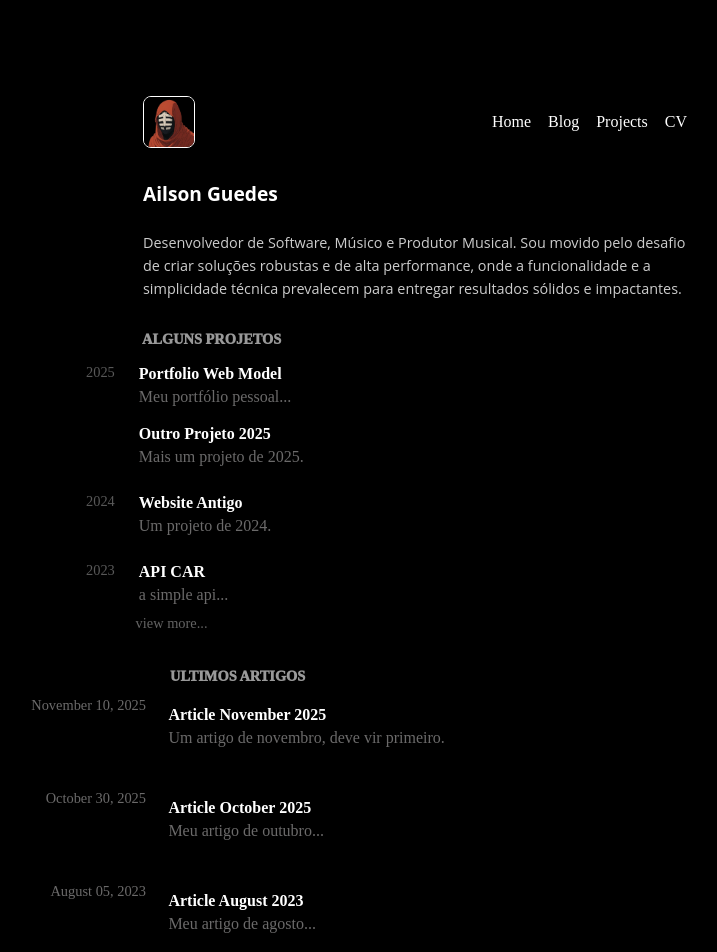
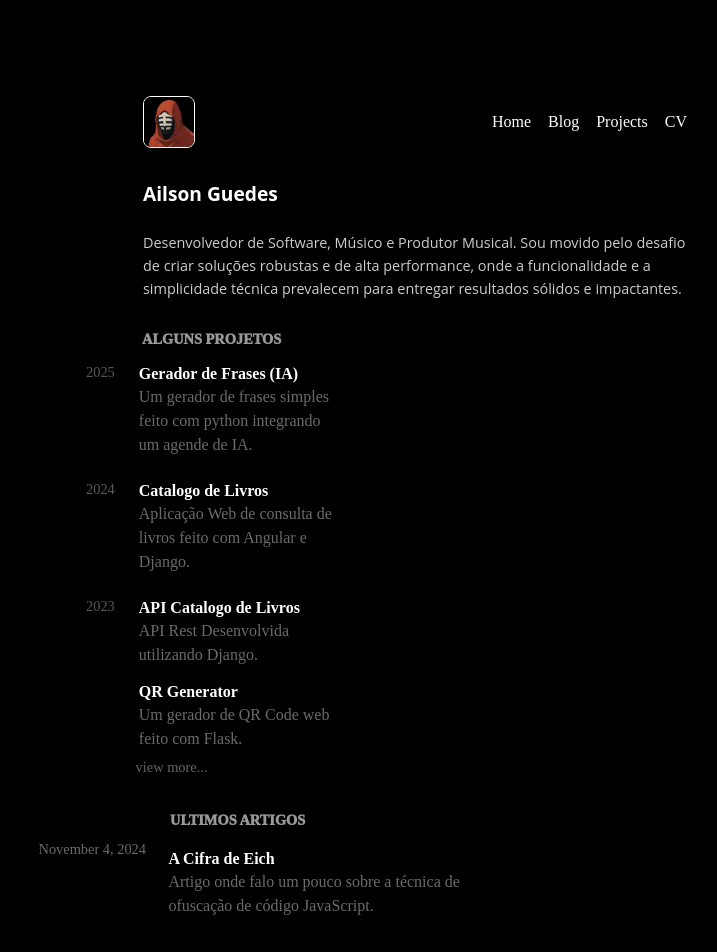
Before and after one commit to ailsonguedes/ailsonguedes.github.io, a React (Vite) app: page / in a window 1280 px wide. Shown: the top 952 px of the page, without its empty margins (222-939 px from the left). Built offline with nearby package versions, Linux system fonts and the light colour scheme.

Commit message:
Commit inicial pós migração

```diff
--- a/index.html
+++ b/index.html
@@ -3,7 +3,8 @@
   <head>
     <meta charset="UTF-8" />
     <meta name="viewport" content="width=device-width, initial-scale=1.0" />
-    <title>portfoliowebmodel</title>
+    <link rel="icon" type="image/x-icon" href="./src/assets/logo_nosllyah.jpeg">
+    <title>Ailson - Software Developer</title>
   </head>
   <body>
     <div id="root"></div>
--- a/src/components/ArticlesSection/ArticlesSection.tsx
+++ b/src/components/ArticlesSection/ArticlesSection.tsx
@@ -55,7 +55,7 @@ export function ArticlesSection(){
                 ))}
             </div>
 
-            <a href={SECTION_VIEW_ALL_LINK} className={styles.sectionViewMoreLink}>
+            <a href="https://medium.com/@ailsonsixseven" target="_blank" className={styles.sectionViewMoreLink}>
                 view more...
             </a>
 
--- a/src/components/Footer/Footer.tsx
+++ b/src/components/Footer/Footer.tsx
@@ -26,17 +26,17 @@ export function Footer(){
                 <div className={styles.footerRightContainer}>
 
                     {/* Exemplo de link para e-mail/contato */}
-                    <a href="mailto:contato@nosllyah.com" className={styles.footerLink}>
+                    <a href="mailto:ailsonsixseven@gmail.com" target='_blank' className={styles.footerLink}>
                         <img src="https://cdn.jsdelivr.net/npm/lucide-static@latest/icons/mail.svg" alt="Email" className={styles.footerIcon} width="20" height="20"></img>
                     </a>
 
                     {/* GitHub */}
-                    <a href="https://github.com/seuusuario" className={styles.footerLink}>
+                    <a href="https://github.com/ailsonguedes" target='_blank' className={styles.footerLink}>
                         <img src={GITHUB_ICON_URL} alt="GitHub" className={styles.footerIcon} width="20" height="20"></img>
                     </a>
 
                     {/* LinkedIn */}
-                    <a href="https://linkedin.com/in/seuusuario" className={styles.footerLink}>
+                    <a href="https://www.linkedin.com/in/ailson-guedes-059795149/" target='_blank' className={styles.footerLink}>
                         <img src={LINKEDIN_ICON_URL} alt="LinkedIn" className={styles.footerIcon} width="20" height="20"></img>
                     </a>
                 </div>
--- a/src/components/NavBar/NavBar.tsx
+++ b/src/components/NavBar/NavBar.tsx
@@ -14,10 +14,10 @@ export function NavBar(){
                 <div className={styles.navSpace}></div>
 
                 <div className={styles.navRightContainer}>
-                    <a className={styles.navLinks}>Home</a>
-                    <a className={styles.navLinks}>Blog</a>
-                    <a className={styles.navLinks}>Projects</a>
-                    <a className={styles.navLinks}>CV</a>
+                    <a className={styles.navLinks} href='#'>Home</a>
+                    <a className={styles.navLinks} href='https://medium.com/@ailsonsixseven' target='_blank'>Blog</a>
+                    <a className={styles.navLinks} href='https://github.com/ailsonguedes' target='_blank'>Projects</a>
+                    <a className={styles.navLinks} href='#'>CV</a>
                 </div>
             </nav>
         </>
--- a/src/components/ProjectsSection/ProjectsSection.module.css
+++ b/src/components/ProjectsSection/ProjectsSection.module.css
@@ -69,7 +69,7 @@
     transition: color 0.3s ease;
 }
 
-.viewMoreLink:hover {
+.sectionViewMoreLink:hover {
     color: #E5E7EB;
 }
 
--- a/src/components/ProjectsSection/ProjectsSection.tsx
+++ b/src/components/ProjectsSection/ProjectsSection.tsx
@@ -50,7 +50,7 @@ export function ProjectsSection(){
                 ))}
             </div>
 
-            <a href={SECTION_VIEW_ALL_LINK} className={styles.sectionViewMoreLink}>
+            <a href="https://github.com/ailsonguedes" target='_blank' className={styles.sectionViewMoreLink}>
                 view more...
             </a>
 
--- a/src/pages/ArticlesSection/ArticlesSectionData.ts
+++ b/src/pages/ArticlesSection/ArticlesSectionData.ts
@@ -10,27 +10,27 @@ export interface Article {
 
 export const articlesSectionData: Article[] = [
   {
-    title: "Article October 2025",
-    description: "Meu artigo de outubro...",
-    year: "2025",
-    month: "October",
-    day: "30",
-    link: "https://gelzin.com/article/2025/10/30"
+    title: "Sobre ORCAS e Ceifadores",
+    description: "Neste artigo falo um pouco sobre a linguagem ORCA, utilizada para criação musical.",
+    year: "2023",
+    month: "November",
+    day: "27",
+    link: "https://medium.com/@ailsonsixseven/sobre-orcas-e-ceifadores-432cf2fcd98c"
   },
   {
-    title: "Article August 2023",
-    description: "Meu artigo de agosto...",
-    year: "2023",
-    month: "August",
-    day: "05",
-    link: "https://gelzin.com/article/2023/08/05"
+    title: "Em Defesa Daquilo Que Não Precisa Ser Defendido",
+    description: "Artigo onde documento a minha primeira experência utilizando Angular.",
+    year: "2024",
+    month: "March",
+    day: "23",
+    link: "https://medium.com/@ailsonsixseven/em-defesa-daquilo-que-n%C3%A3o-precisa-ser-defendido-f7ff70051ae3"
   },
   {
-    title: "Article November 2025 ",
-    description: "Um artigo de novembro, deve vir primeiro.",
-    year: "2025",
+    title: "A Cifra de Eich",
+    description: "Artigo onde falo um pouco sobre a técnica de ofuscação de código JavaScript.",
+    year: "2024",
     month: "November",
-    day: "10",
-    link: "https://gelzin.com/article/2025/11/10"
+    day: "4",
+    link: "https://medium.com/@ailsonsixseven/a-cifra-de-eich-8fbda5ab2e86"
   },
 ];
--- a/src/pages/ProjectsSection/ProjectsSectionData.ts
+++ b/src/pages/ProjectsSection/ProjectsSectionData.ts
@@ -8,28 +8,28 @@ export interface Project {
 // 💡 A estrutura de dados agora é uma lista PLANA de projetos
 export const projectsSectionData: Project[] = [
   {
-    title: "Portfolio Web Model",
-    description: "Meu portfólio pessoal...",
-    year: "2025",
-    link: "https://gelzin.com/"
+    title: "API Catalogo de Livros",
+    description: "API Rest Desenvolvida utilizando Django.",
+    year: "2023",
+    link: "https://github.com/ailsonguedes/API-Catalogo-de-Livros"
   },
   {
-    title: "API CAR",
-    description: "a simple api...",
+    title: "QR Generator",
+    description: "Um gerador de QR Code web feito com Flask.",
     year: "2023",
-    link: "https://api-car-exemplo.com/"
+    link: "https://github.com/ailsonguedes/QR-Generator-"
   },
   {
-    title: "Website Antigo",
-    description: "Um projeto de 2024.",
-    year: "2024",
-    link: "https://old-site.com/"
+    title: "Gerador de Frases (IA)",
+    description: "Um gerador de frases simples feito com python integrando um agende de IA.",
+    year: "2025",
+    link: "https://github.com/ailsonguedes/Gerador-de-Frases-IA"
   },
   {
-    title: "Outro Projeto 2025",
-    description: "Mais um projeto de 2025.",
-    year: "2025",
-    link: "https://another-2025.com/"
+    title: "Catalogo de Livros",
+    description: "Aplicação Web de consulta de livros feito com Angular e Django.",
+    year: "2024",
+    link: "https://github.com/ailsonguedes/Catalogo_de_Livros--Angular-DJango-"
   },
 
 ];
```
